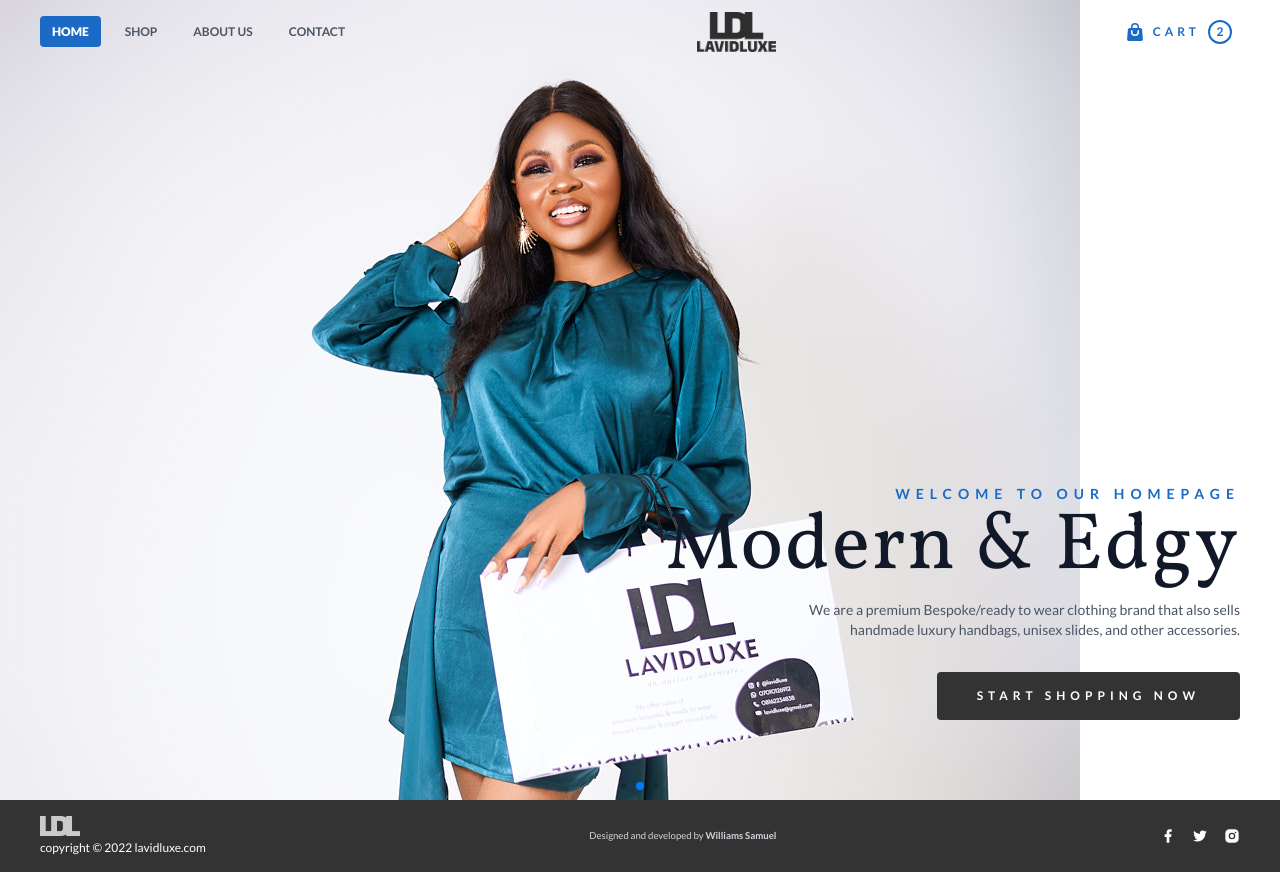
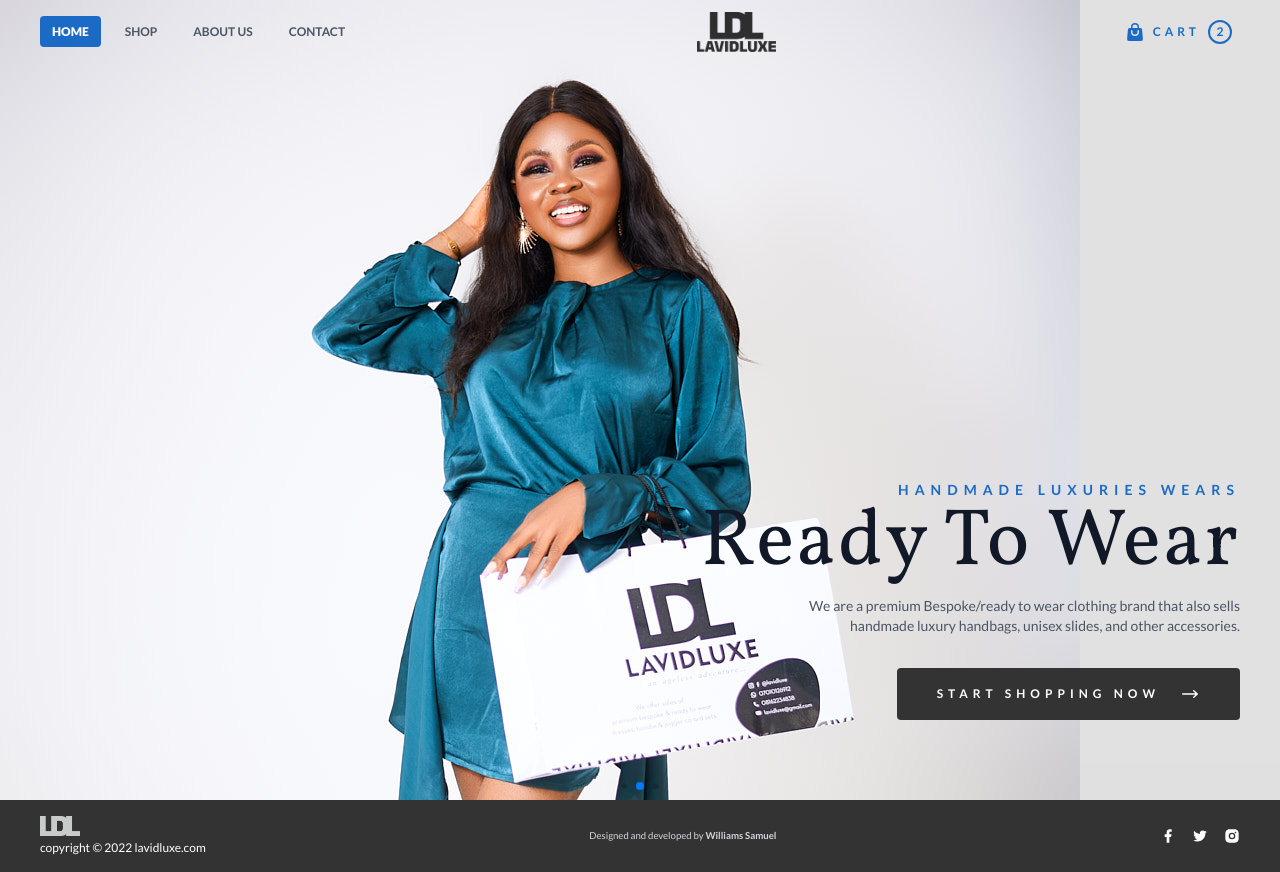
Before and after one commit to williamssam/lavidluxe-client, a Next.js app: page / in a window 1280 px wide. Built offline with nearby package versions, Linux system fonts and the light colour scheme; grey boxes are pictures that could not be loaded.

Commit message:
fixed some annoying issues

```diff
--- a/components/Cart.tsx
+++ b/components/Cart.tsx
@@ -19,7 +19,10 @@
   const cartitems = [1, 2, 3]
 
   return (
-    <section className='w-96 border-l bg-white absolute right-0 top-0 h-screen p-10 overflow-auto'>
+    <section
+      className={`w-96 border-l bg-white absolute right-0 translate-x-0 top-0 h-screen p-10 transition-all overflow-auto ${
+        openCart ? 'translate-x-0' : '-translate-x-0'
+      }`}>
       <header className='flex items-center'>
         <h3 className='text-lg uppercase tracking-[4px] lg:tracking-[6px] font-bold text-[#333333]'>
           Shopping Cart
--- a/components/HomeScreenSwiper.tsx
+++ b/components/HomeScreenSwiper.tsx
@@ -1,3 +1,4 @@
+import { ArrowLongRightIcon } from '@heroicons/react/20/solid'
 import Link from 'next/link'
 
 type HomeScreenSwiperProps = {
@@ -28,8 +29,8 @@
         </p>
         <Link
           href='/shop/all'
-          className='bg-white lg:bg-[#333333] text-center py-4 mt-1 lg:mt-5 rounded hover:bg-main transition-all px-8 md:px-10 text-xs font-bold uppercase tracking-[3px] md:tracking-[5px] text-[#333333] lg:text-white'>
-          Start shopping now
+          className='bg-white lg:bg-[#333333] py-4 mt-1 lg:mt-5 rounded hover:bg-main transition-all px-8 md:px-10 text-xs font-bold uppercase tracking-[3px] md:tracking-[5px] text-[#333333] lg:text-white flex items-center justify-center gap-5'>
+          Start shopping now <ArrowLongRightIcon className='w-5' />
         </Link>
       </div>
     </div>
--- a/pages/index.tsx
+++ b/pages/index.tsx
@@ -12,6 +12,7 @@
 import { Swiper, SwiperSlide } from 'swiper/react'
 
 // Import Swiper styles
+import Link from 'next/link'
 import { Autoplay, Pagination } from 'swiper'
 import 'swiper/css'
 import 'swiper/css/pagination'
@@ -27,7 +28,7 @@
       </Head>
       {/*  */}
       <main
-        className={`flex min-h-screen items-center transition-all ${
+        className={`flex min-h-screen items-center transition-all bg-[#333333]/15 ${
           openCart ? 'mr-96 -ml-96' : 'mr-0 -ml-0'
         }`}>
         <Swiper
@@ -35,6 +36,8 @@
             delay: 2000,
             disableOnInteraction: false,
           }}
+          slidesPerView={'auto'}
+          spaceBetween={30}
           pagination={{
             dynamicBullets: true,
             clickable: true,
@@ -45,7 +48,7 @@
           <SwiperSlide>
             <HomeScreenSwiper
               className='bg-[url("../public/lavidluxe-two.jpg")]'
-              subtitle='Welcome to our homepage'
+              subtitle='Handmade premium bespoke'
               title='Modern & edgy'
               about='We are a premium Bespoke/ready to wear clothing brand that also sells handmade luxury handbags, unisex slides, and other accessories.'
             />
@@ -53,8 +56,8 @@
           <SwiperSlide>
             <HomeScreenSwiper
               className='bg-[url("../public/lavidluxe.jpg")]'
-              subtitle='Welcome to our homepage'
-              title='Modern & edgy'
+              subtitle='Handmade luxuries wears'
+              title='Ready to wear'
               about='We are a premium Bespoke/ready to wear clothing brand that also sells handmade luxury handbags, unisex slides, and other accessories.'
             />
           </SwiperSlide>
@@ -81,7 +84,8 @@
             className='w-10 object-cover invert'
           />
           <p className='text-xs pt-1'>
-            copyright &copy; {new Date().getFullYear()} lavidluxe.com
+            copyright &copy; {new Date().getFullYear()}{' '}
+            <Link href='/'>lavidluxe.com</Link>
           </p>
           {/* <h3 className='text-3xl font-black'>Lavidluxe</h3> */}
         </div>
--- a/pages/shop/details.tsx
+++ b/pages/shop/details.tsx
@@ -10,7 +10,6 @@
 import { ReactElement } from 'react'
 import InnerImageZoom from 'react-inner-image-zoom'
 import 'react-inner-image-zoom/lib/InnerImageZoom/styles.min.css'
-import { BackBtn } from '../../components/BackBtn'
 import { Layout } from '../../components/Layout'
 import { openCartDrawer } from '../../store/drawerAtom'
 
@@ -41,7 +40,7 @@
 
         <section className='justify-end self-center px-3 py-5 md:col-span-2 md:px-16 md:pb-0'>
           {/* <Breadcrumbs /> */}
-          <BackBtn />
+          {/* <BackBtn /> */}
           <header className='text-center md:text-left'>
             <h2 className='text-xl font-black uppercase tracking-[3px] text-gray-600 md:text-2xl md:tracking-[5px]'>
               The skinny in stone ponya
```
